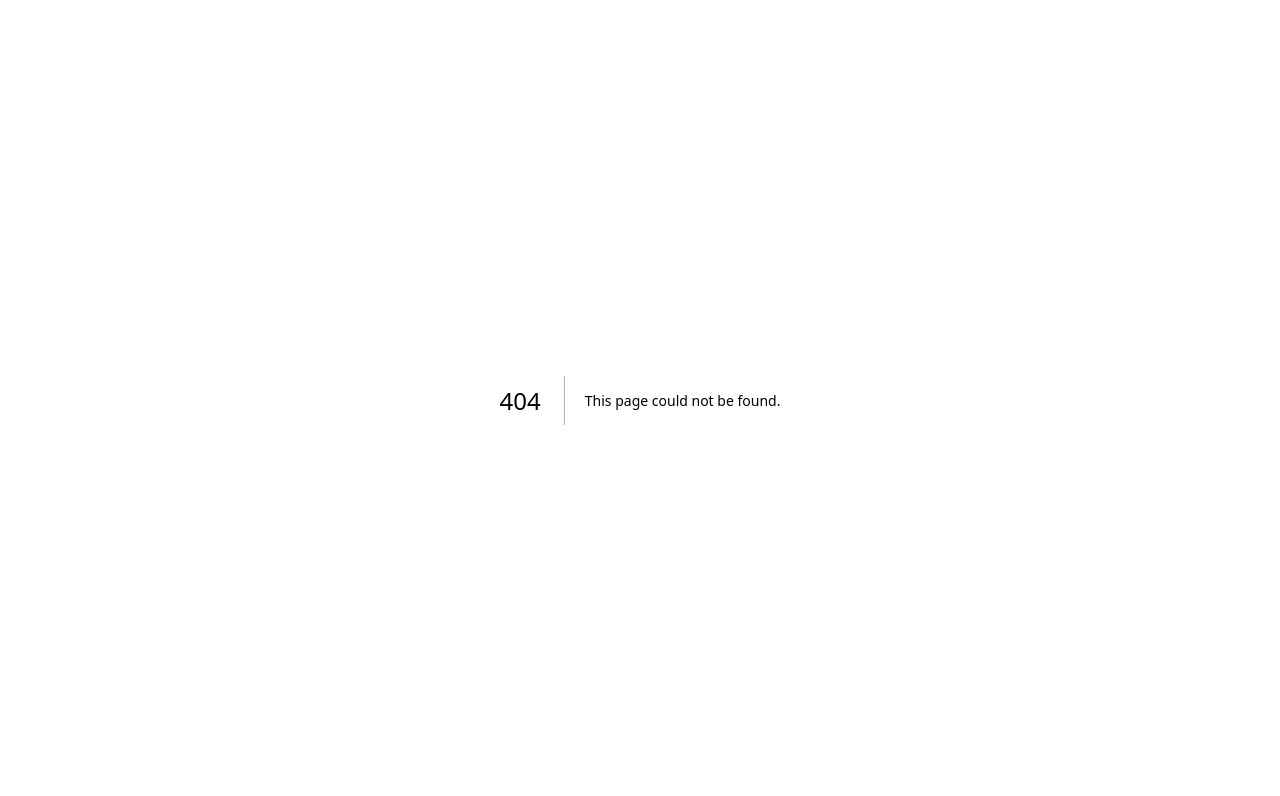
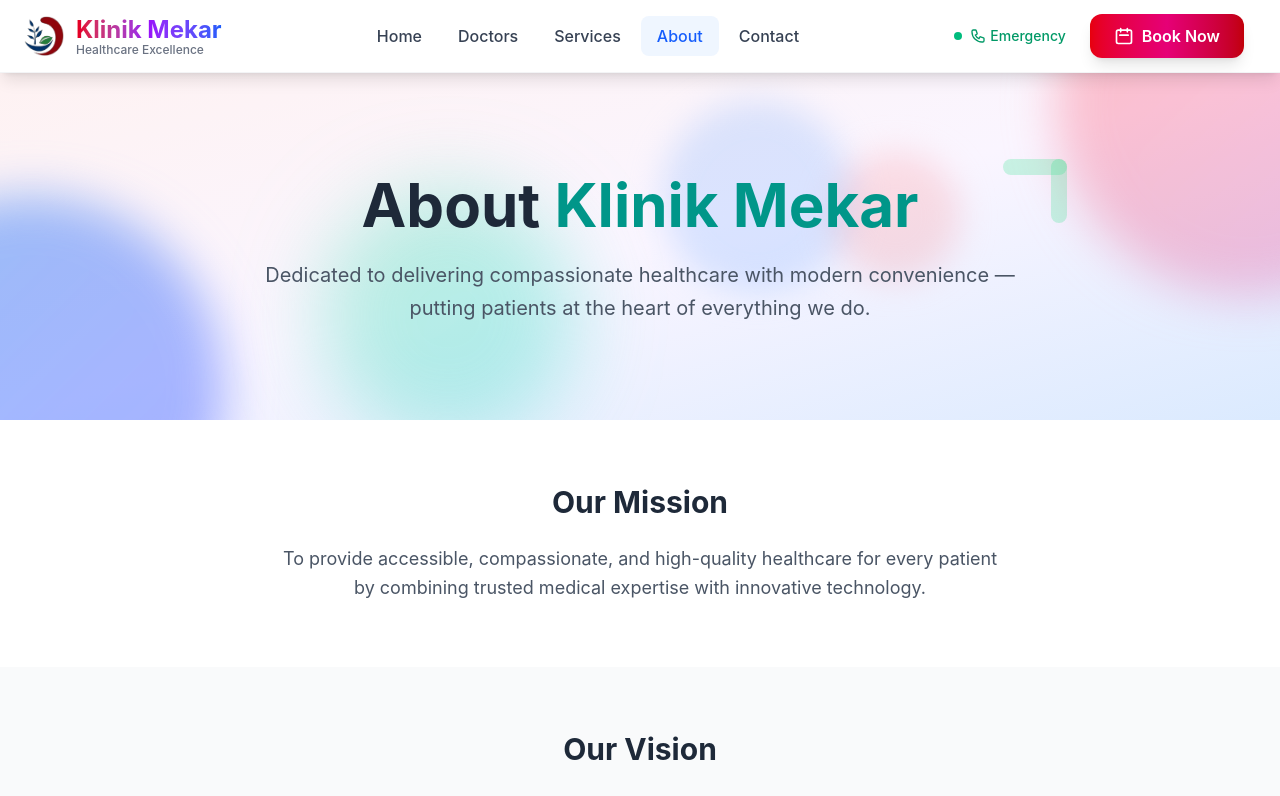
Before and after one commit to Hero2l/Clinic-System-2025, a Next.js app in the folder clinic-booking/: page /about-section in a window 1280 px wide. Before the commit this address had no page. Shown: the top 796 px of the page. Built offline with nearby package versions, Linux system fonts and the light colour scheme.

Commit message:
Hero Section Background

```diff
--- a/clinic-booking/src/app/(main)/about/page.tsx
+++ b/clinic-booking/src/app/(main)/about-section/page.tsx
@@ -1,10 +1,12 @@
 "use client";
+
+import BackgroundHeroLayout from "@/components/ui/BackgroundHeroLayout";
 
 export default function AboutPage() {
     return (
         <div className="min-h-screen bg-gray-50">
-            {/* Hero / Intro */}
-            <section className="bg-gradient-to-br from-teal-50 to-blue-50 py-20">
+            {/* Hero*/}
+            <BackgroundHeroLayout heightClassName="min-h-[20vh]">
                 <div className="container mx-auto px-4 lg:px-6 text-center">
                     <h1 className="text-5xl lg:text-6xl font-bold text-gray-800 mb-4 leading-tight">
                         About <span className="text-teal-600">Klinik Mekar</span>
@@ -14,7 +16,18 @@ export default function AboutPage() {
                         convenience — putting patients at the heart of everything we do.
                     </p>
                 </div>
-            </section>
+            </BackgroundHeroLayout>
+            {/* <section className="bg-gradient-to-br from-teal-50 to-blue-50 py-20">
+                <div className="container mx-auto px-4 lg:px-6 text-center">
+                    <h1 className="text-5xl lg:text-6xl font-bold text-gray-800 mb-4 leading-tight">
+                        About <span className="text-teal-600">Klinik Mekar</span>
+                    </h1>
+                    <p className="text-xl text-gray-600 max-w-3xl mx-auto leading-relaxed">
+                        Dedicated to delivering compassionate healthcare with modern
+                        convenience — putting patients at the heart of everything we do.
+                    </p>
+                </div>
+            </section> */}
 
             {/* Mission */}
             <section className="py-16 bg-white">
--- a/clinic-booking/src/app/(main)/contact/page.tsx
+++ b/clinic-booking/src/app/(main)/contact-section/page.tsx
@@ -1,5 +1,6 @@
 "use client";
 
+import BackgroundHeroLayout from "@/components/ui/BackgroundHeroLayout";
 import { GoogleMap, useJsApiLoader, Marker } from "@react-google-maps/api";
 import { useMemo } from "react";
 
@@ -14,7 +15,7 @@ export default function ContactPage() {
     return (
         <div className="min-h-screen bg-gray-50">
             {/* Hero */}
-            <section className="bg-gradient-to-br from-teal-50 to-blue-50 py-20">
+            <BackgroundHeroLayout heightClassName="min-h-[20vh]">
                 <div className="container mx-auto px-4 lg:px-6 text-center">
                     <h1 className="text-5xl lg:text-6xl font-bold text-gray-800 mb-4 leading-tight">
                         Contact <span className="text-teal-600">Us</span>
@@ -24,7 +25,18 @@ export default function ContactPage() {
                         information about Klinik Mekar.
                     </p>
                 </div>
-            </section>
+            </BackgroundHeroLayout>
+            {/* <section className="bg-gradient-to-br from-teal-50 to-blue-50 py-20">
+                <div className="container mx-auto px-4 lg:px-6 text-center">
+                    <h1 className="text-5xl lg:text-6xl font-bold text-gray-800 mb-4 leading-tight">
+                        Contact <span className="text-teal-600">Us</span>
+                    </h1>
+                    <p className="text-xl text-gray-600 max-w-3xl mx-auto leading-relaxed">
+                        We’re here to assist you with appointments, inquiries, and general
+                        information about Klinik Mekar.
+                    </p>
+                </div>
+            </section> */}
 
             {/* Contact Info Grid */}
             <section className="py-16 bg-white">
--- a/clinic-booking/src/app/(main)/doctors/page.tsx
+++ b/clinic-booking/src/app/(main)/doctors-section/page.tsx
@@ -2,12 +2,13 @@
 import Link from "next/link";
 import Image from "next/image";
 import { doctors, staff } from "@/data/doctors-data";
+import BackgroundHeroLayout from "@/components/ui/BackgroundHeroLayout";
 
 export default function DoctorsPage() {
   return (
     <div className="min-h-screen bg-gray-50">
       {/* Hero Section */}
-      <section className="bg-gradient-to-br from-teal-50 to-blue-50 py-20">
+      <BackgroundHeroLayout heightClassName="min-h-[20vh]">
         <div className="container mx-auto px-4 lg:px-6 text-center">
           <h1 className="text-5xl lg:text-6xl font-bold text-gray-800 mb-4 leading-tight">
             Our <span className="text-teal-600">Doctors</span>
@@ -16,7 +17,7 @@ export default function DoctorsPage() {
             Meet our team of dedicated and highly-qualified medical professionals, committed to providing you with the best care.
           </p>
         </div>
-      </section>
+      </BackgroundHeroLayout>
 
       {/* Doctors Section */}
       <section className="py-16 bg-white">
--- a/clinic-booking/src/app/(main)/services/page.tsx
+++ b/clinic-booking/src/app/(main)/services-section/page.tsx
@@ -1,10 +1,12 @@
 "use client";
+
+import BackgroundHeroLayout from "@/components/ui/BackgroundHeroLayout";
 
 export default function ServicesPage() {
   return (
     <div className="min-h-screen bg-gray-50">
       {/* Hero */}
-      <section className="bg-gradient-to-br from-teal-50 to-blue-50 py-20">
+      <BackgroundHeroLayout heightClassName="min-h-[20vh]">
         <div className="container mx-auto px-4 lg:px-6 text-center">
           <h1 className="text-5xl lg:text-6xl font-bold text-gray-800 mb-4 leading-tight">
             Our <span className="text-teal-600">Services</span>
@@ -14,7 +16,18 @@ export default function ServicesPage() {
             and your family healthy, with trusted doctors and modern facilities.
           </p>
         </div>
-      </section>
+      </BackgroundHeroLayout>
+      {/* <section className="bg-gradient-to-br from-teal-50 to-blue-50 py-20">
+        <div className="container mx-auto px-4 lg:px-6 text-center">
+          <h1 className="text-5xl lg:text-6xl font-bold text-gray-800 mb-4 leading-tight">
+            Our <span className="text-teal-600">Services</span>
+          </h1>
+          <p className="text-xl text-gray-600 max-w-3xl mx-auto leading-relaxed">
+            We provide a wide range of healthcare services designed to keep you
+            and your family healthy, with trusted doctors and modern facilities.
+          </p>
+        </div>
+      </section> */}
 
       {/* Services Grid */}
       <section className="py-16 bg-white">
--- a/clinic-booking/src/components/layout/Header.tsx
+++ b/clinic-booking/src/components/layout/Header.tsx
@@ -65,8 +65,8 @@ export default function Header() {
             </Link>
 
             <Link
-              href="/doctors"
-              className={`relative px-4 py-2 font-medium rounded-lg transition-all duration-300 group ${isActive('/doctors')
+              href="/doctors-section"
+              className={`relative px-4 py-2 font-medium rounded-lg transition-all duration-300 group ${isActive('/doctors-section')
                   ? 'text-blue-600 bg-blue-50'
                   : 'text-gray-700 hover:text-blue-600 hover:bg-blue-50/50'
                 }`}
@@ -75,8 +75,8 @@ export default function Header() {
             </Link>
 
             <Link
-              href="/services"
-              className={`relative px-4 py-2 font-medium rounded-lg transition-all duration-300 group ${isActive('/services')
+              href="/services-section"
+              className={`relative px-4 py-2 font-medium rounded-lg transition-all duration-300 group ${isActive('/services-section')
                   ? 'text-blue-600 bg-blue-50'
                   : 'text-gray-700 hover:text-blue-600 hover:bg-blue-50/50'
                 }`}
@@ -85,8 +85,8 @@ export default function Header() {
             </Link>
 
             <Link
-              href="/about"
-              className={`relative px-4 py-2 font-medium rounded-lg transition-all duration-300 group ${isActive('/about')
+              href="/about-section"
+              className={`relative px-4 py-2 font-medium rounded-lg transition-all duration-300 group ${isActive('/about-section')
                   ? 'text-blue-600 bg-blue-50'
                   : 'text-gray-700 hover:text-blue-600 hover:bg-blue-50/50'
                 }`}
@@ -95,8 +95,8 @@ export default function Header() {
             </Link>
 
             <Link
-              href="/contact"
-              className={`relative px-4 py-2 font-medium rounded-lg transition-all duration-300 group ${isActive('/contact')
+              href="/contact-section"
+              className={`relative px-4 py-2 font-medium rounded-lg transition-all duration-300 group ${isActive('/contact-section')
                   ? 'text-blue-600 bg-blue-50'
                   : 'text-gray-700 hover:text-blue-600 hover:bg-blue-50/50'
                 }`}
@@ -171,8 +171,8 @@ export default function Header() {
               </Link>
 
               <Link
-                href="/doctors"
-                className={`flex items-center px-4 py-3 font-medium rounded-lg transition-all duration-300 ${isActive('/doctors')
+                href="/doctors-section"
+                className={`flex items-center px-4 py-3 font-medium rounded-lg transition-all duration-300 ${isActive('/doctors-section')
                     ? 'text-blue-600 bg-blue-50'
                     : 'text-gray-700 hover:text-blue-600 hover:bg-blue-50/50'
                   }`}
@@ -185,8 +185,8 @@ export default function Header() {
               </Link>
 
               <Link
-                href="/services"
-                className={`flex items-center px-4 py-3 font-medium rounded-lg transition-all duration-300 ${isActive('/services')
+                href="/services-section"
+                className={`flex items-center px-4 py-3 font-medium rounded-lg transition-all duration-300 ${isActive('/services-section')
                     ? 'text-blue-600 bg-blue-50'
                     : 'text-gray-700 hover:text-blue-600 hover:bg-blue-50/50'
                   }`}
@@ -199,8 +199,8 @@ export default function Header() {
               </Link>
 
               <Link
-                href="/about"
-                className={`flex items-center px-4 py-3 font-medium rounded-lg transition-all duration-300 ${isActive('/about')
+                href="/about-section"
+                className={`flex items-center px-4 py-3 font-medium rounded-lg transition-all duration-300 ${isActive('/about-section')
                     ? 'text-blue-600 bg-blue-50'
                     : 'text-gray-700 hover:text-blue-600 hover:bg-blue-50/50'
                   }`}
@@ -213,8 +213,8 @@ export default function Header() {
               </Link>
 
               <Link
-                href="/contact"
-                className={`flex items-center px-4 py-3 font-medium rounded-lg transition-all duration-300 ${isActive('/contact')
+                href="/contact-section"
+                className={`flex items-center px-4 py-3 font-medium rounded-lg transition-all duration-300 ${isActive('/contact-section')
                     ? 'text-blue-600 bg-blue-50'
                     : 'text-gray-700 hover:text-blue-600 hover:bg-blue-50/50'
                   }`}
--- /dev/null
+++ b/clinic-booking/src/components/ui/BackgroundHeroLayout.tsx
@@ -0,0 +1,31 @@
+// components/Background.tsx
+import { ReactNode } from "react";
+
+type BackgroundProps = {
+  children?: ReactNode;
+  heightClassName?: string;
+};
+
+export default function BackgroundHeroLayout({ children, heightClassName  }: BackgroundProps) {
+  return (
+    <section
+      className={`bg-gradient-to-br from-red-50 via-purple-50 to-blue-100 py-24 relative overflow-hidden flex items-center justify-center ${
+        heightClassName ?? "min-h-screen"
+      }`}
+    >
+      {/* Animated background blobs */}
+      <div className="absolute inset-0 overflow-hidden pointer-events-none">
+        <div className="absolute -top-40 -right-40 w-96 h-96 bg-gradient-to-br from-red-300 to-pink-300 rounded-full mix-blend-multiply filter blur-xl opacity-60 animate-float"></div>
+        <div className="absolute -bottom-40 -left-40 w-96 h-96 bg-gradient-to-br from-blue-400 to-indigo-400 rounded-full mix-blend-multiply filter blur-xl opacity-60 animate-float-delayed"></div>
+        <div className="absolute top-1/3 left-1/4 w-64 h-64 bg-gradient-to-br from-emerald-300 to-teal-300 rounded-full mix-blend-multiply filter blur-2xl opacity-40 animate-pulse"></div>
+        <div className="absolute top-20 right-1/4 w-32 h-32 bg-red-200 rounded-full mix-blend-multiply filter blur-lg opacity-50 animate-bounce-slow"></div>
+        <div className="absolute bottom-32 right-1/3 w-48 h-48 bg-blue-200 rounded-full mix-blend-multiply filter blur-lg opacity-50 animate-float-reverse"></div>
+        <div className="absolute top-1/4 right-1/6 w-16 h-4 bg-green-400/20 rounded-full"></div>
+        <div className="absolute top-1/4 right-1/6 w-4 h-16 bg-green-400/20 rounded-full"></div>
+      </div>
+
+      {/* Content on top of the background */}
+      <div className="relative z-10 text-center">{children}</div>
+    </section>
+  );
+}
```
Also changed, not shown: clinic-booking/src/app/(main)/patients/page.tsx (deleted, +0 -8 lines).
